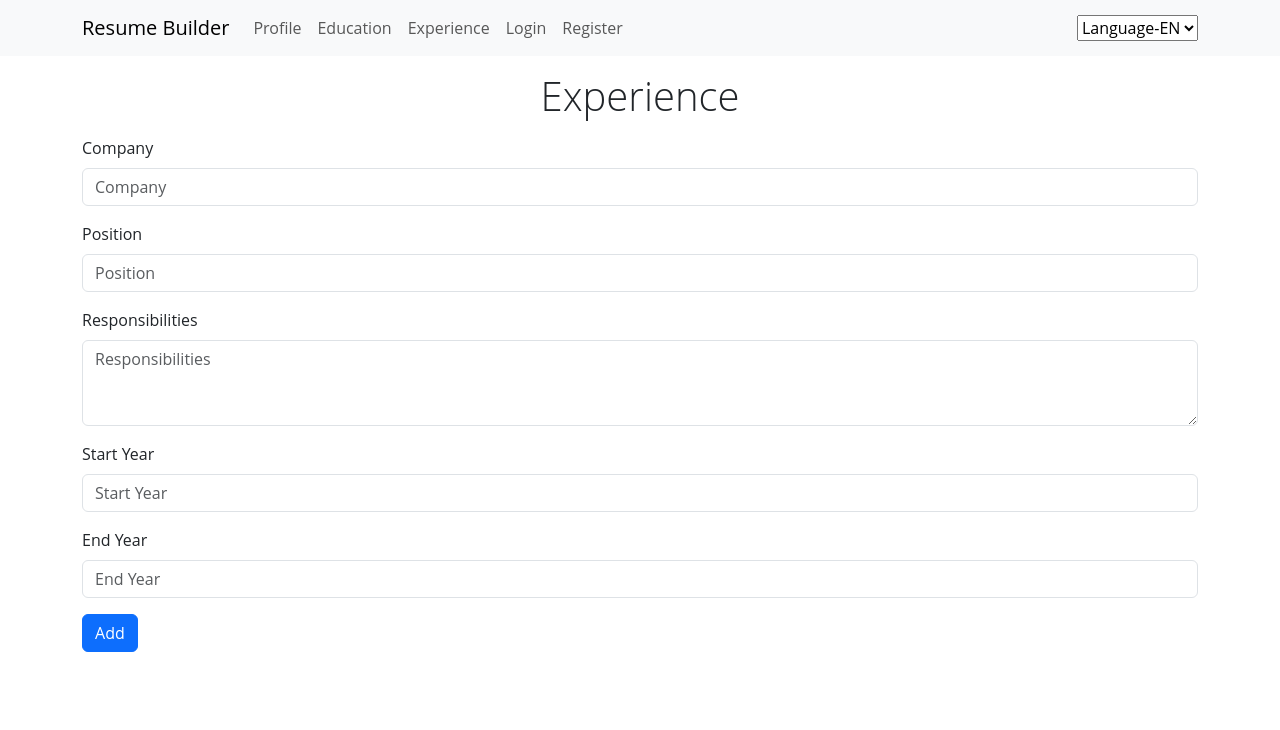
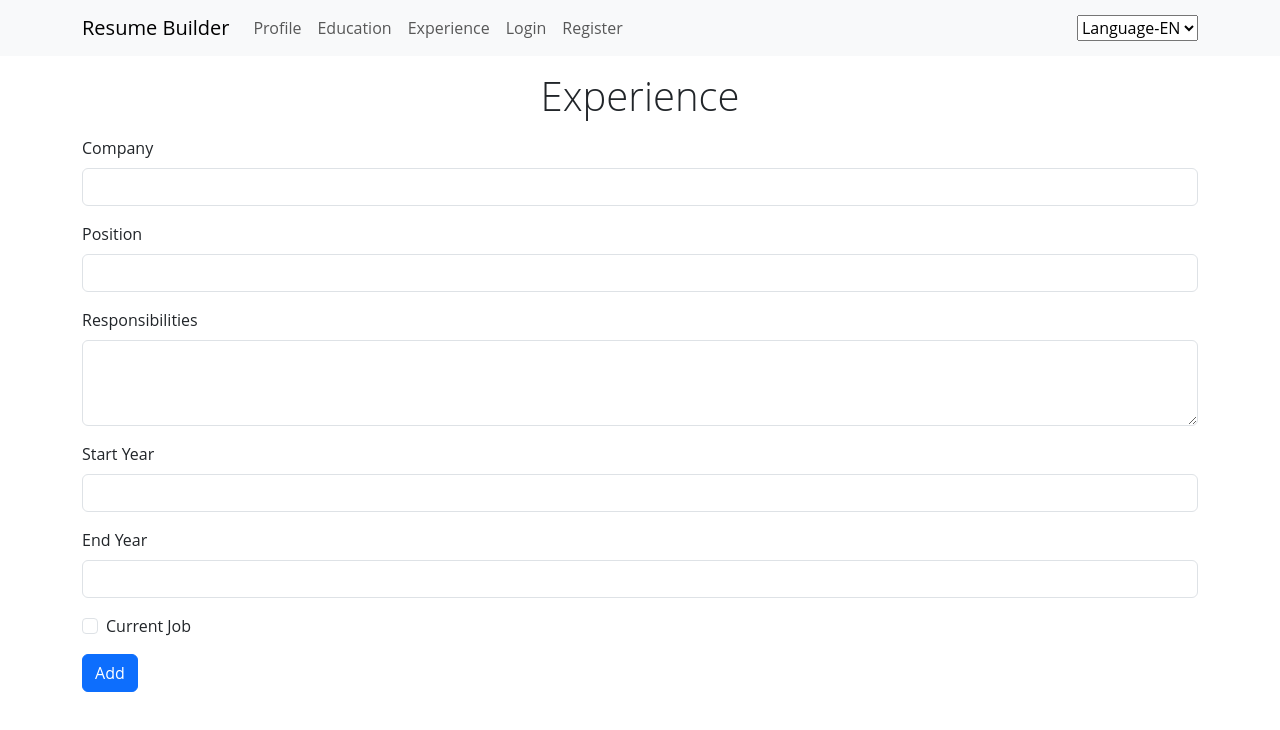
Before and after one commit to srehan17/resumeApp, a React (Create React App) app in the folder client/: page /experience in a window 1280 px wide. Shown: the top 730 px of the page. Built offline with nearby package versions, Linux system fonts and the light colour scheme.

Commit message:
Updated Checkbox functionality and removed placeholders in Experience Form

```diff
--- a/client/src/pages/Experience.tsx
+++ b/client/src/pages/Experience.tsx
@@ -24,17 +24,16 @@ const Experience = () => {
     // const [startDate, setStartDate] = useState<Date>(new Date())
     // const [endDate, setEndDate] = useState<Date>(new Date())
 
-
     const {company, position, responsibilities, startYear, endYear} = formData
 
     const navigate = useNavigate()
     const dispatch = useAppDispatch()
 
-    // const [isChecked, setIsChecked] = useState(false)
+    const [isChecked, setIsChecked] = useState(false)
 
-    // const checkHandler = () => {
-    //     setIsChecked(!isChecked)
-    // }
+    const checkHandler = () => {
+        setIsChecked(!isChecked)
+    }
 
     const {experience, isLoading, isError, isSuccess, message} = useAppSelector(
         (state) => state.experience)
@@ -54,9 +53,9 @@ const Experience = () => {
 
       };
 
-    // if (isLoading) {
-    //     return <Spinner />
-    // }
+    if (isLoading) {
+        return <Spinner />
+    }
 
     return (
         <Container>
@@ -66,7 +65,6 @@ const Experience = () => {
                     <Form.Label>Company</Form.Label>
                     <Form.Control
                         type="text"
-                        placeholder="Company"
                         value={company}
                         name= "company"
                         onChange={onChange}
@@ -76,7 +74,6 @@ const Experience = () => {
                     <Form.Label>Position</Form.Label>
                     <Form.Control
                         type="text"
-                        placeholder="Position"
                         value={position}
                         name="position"
                         onChange={onChange}
@@ -88,7 +85,6 @@ const Experience = () => {
                         type="text"
                         as="textarea"
                         rows={3}
-                        placeholder="Responsibilities"
                         name="responsibilities"
                         value={responsibilities}
                         onChange={onChange}
@@ -98,7 +94,6 @@ const Experience = () => {
                     <Form.Label>Start Year</Form.Label>
                     <Form.Control
                         type="text"
-                        placeholder="Start Year"
                         value={startYear}
                         name="startYear"
                         onChange={onChange}
@@ -112,10 +107,10 @@ const Experience = () => {
                     <Form.Label>End Year</Form.Label>
                     <Form.Control
                         type="text"
-                        placeholder="End Year"
                         value={endYear}
                         name="endYear"
                         onChange={onChange}
+                        disabled={isChecked}
                     />
                     {/* <DatePicker className="mx-3"
                         value={endDate}
@@ -123,7 +118,7 @@ const Experience = () => {
                         disabled={isChecked}
                     /> */}
                 </Form.Group>
-                {/* <Form.Group className="mb-3" controlId="formBasicCheckbox">
+                <Form.Group className="mb-3" controlId="formBasicCheckbox">
                     <Form.Check
                         type="checkbox"
                         label="Current Job"
@@ -131,7 +126,7 @@ const Experience = () => {
                         checked={isChecked}
                         onChange={checkHandler}
                         />
-                </Form.Group> */}
+                </Form.Group>
                 <Button variant="primary" type="submit">
                     Add
                 </Button>
```
